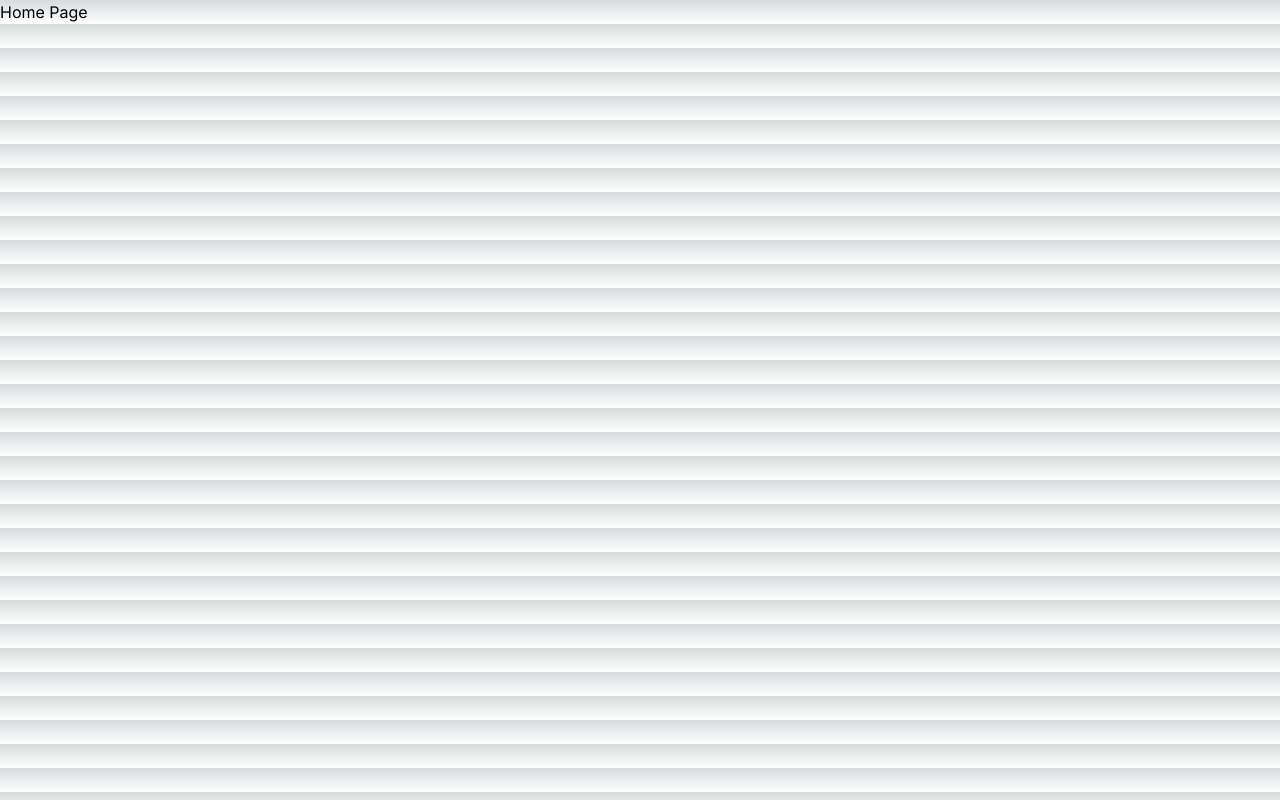
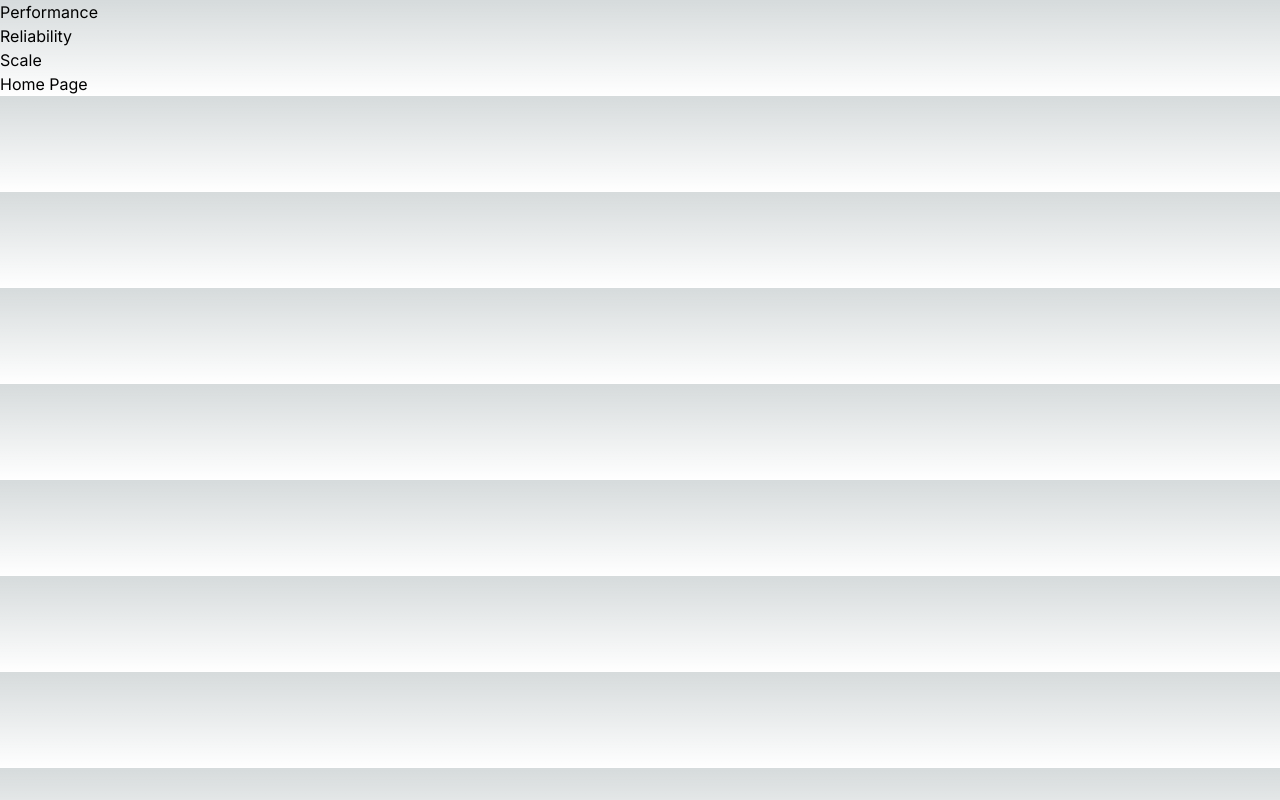
Before and after one commit to mirkozlatunic/marketing-app, a Next.js app: page / in a window 1280 px wide. Built offline with nearby package versions, Linux system fonts and the light colour scheme.

Commit message:
linking pages with home page

```diff
--- a/src/app/page.tsx
+++ b/src/app/page.tsx
@@ -1,5 +1,21 @@
-import Image from "next/image";
+import Link from "next/link";
 
 export default function Home() {
-  return <div>Home Page</div>;
+  return (
+    <div>
+      <div>
+        <Link href="/performance" />
+        Performance
+      </div>
+      <div>
+        <Link href="/reliability" />
+        Reliability
+      </div>
+      <div>
+        <Link href="/scale" />
+        Scale
+      </div>
+      Home Page
+    </div>
+  );
 }
```
